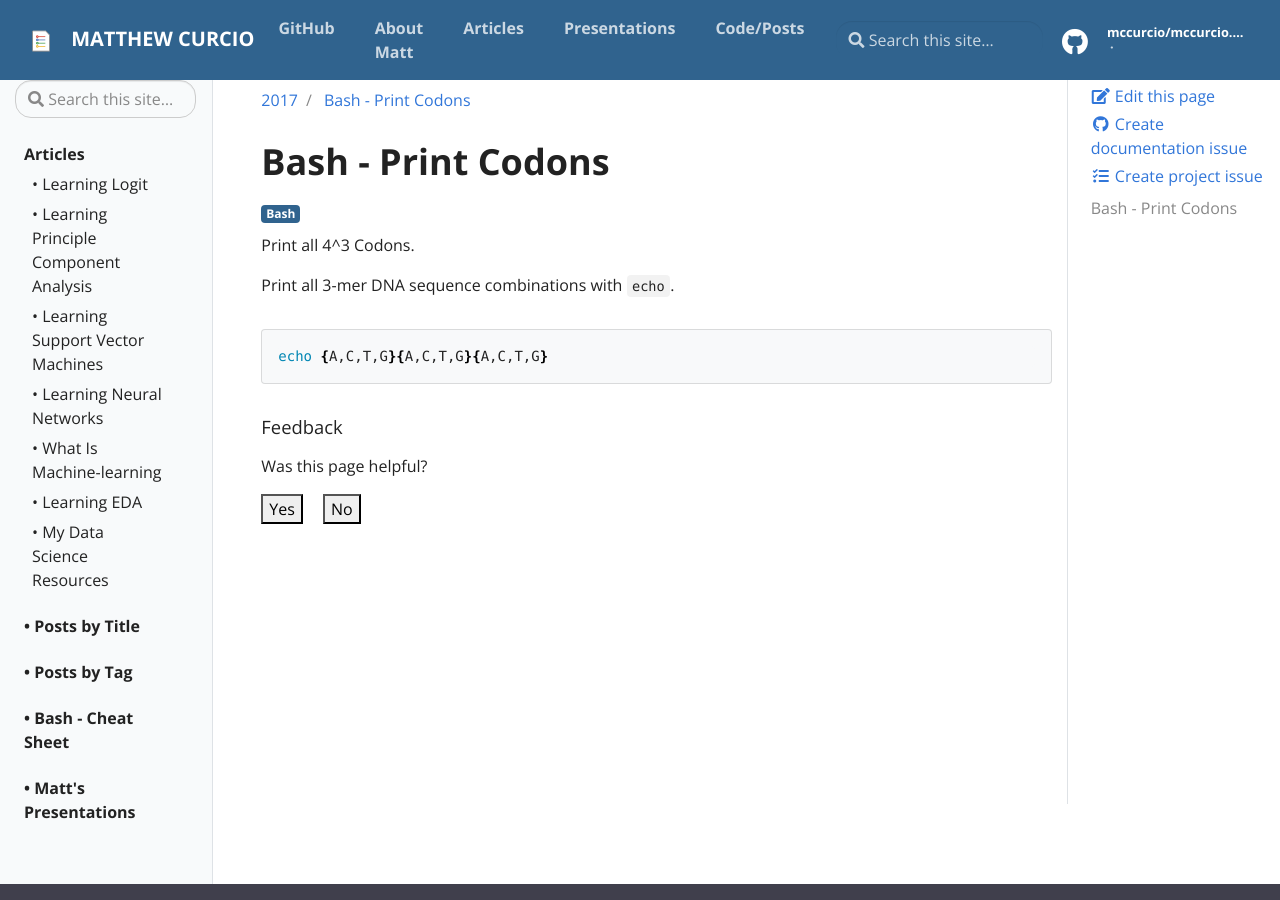
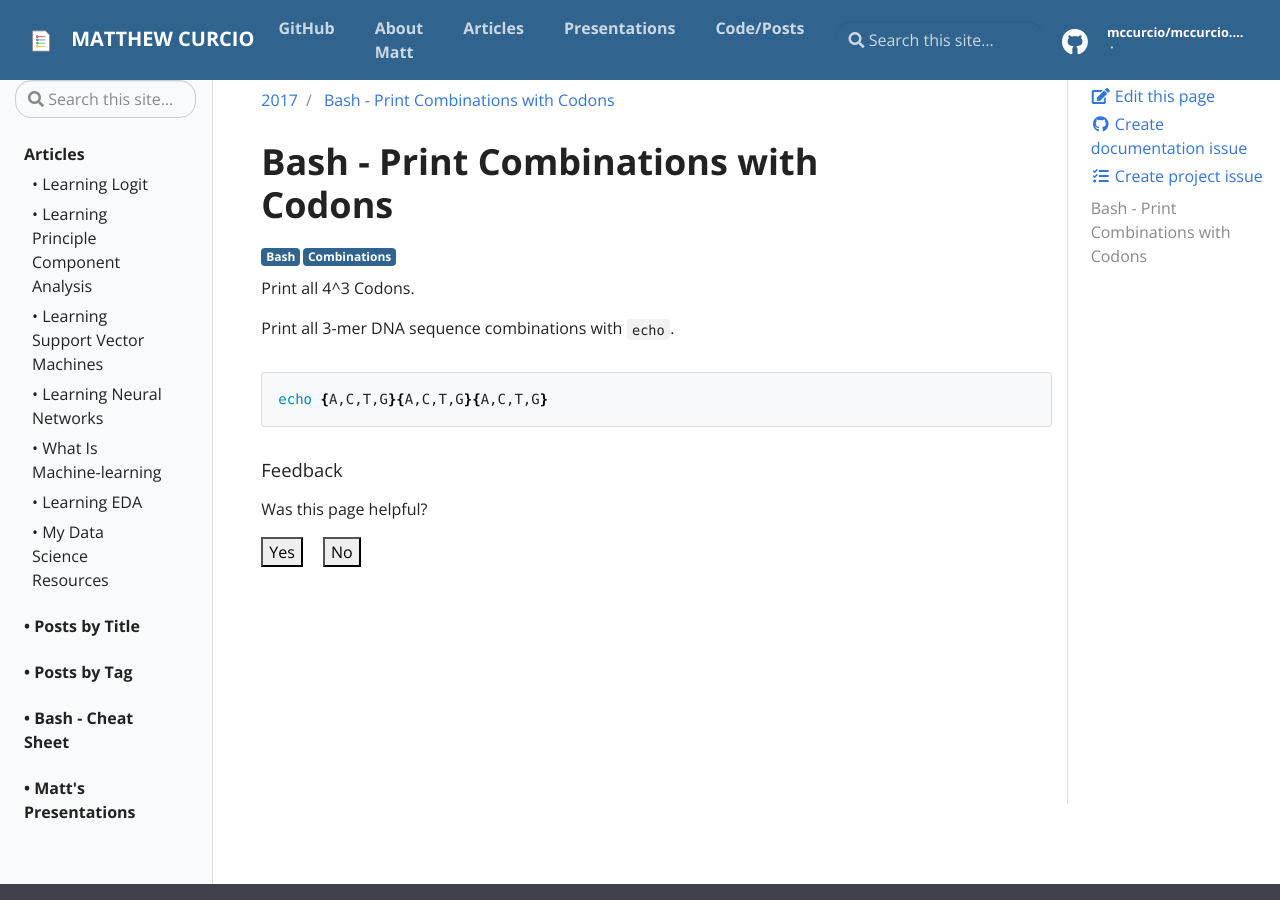
Before and after one commit to mccurcio/mccurcio.github.io, a Jekyll site: the page built from _posts/bash/2017-12-20-bash-dna.md, in a window 1280 px wide and 900 px high. Built offline with Jekyll 4.4.1, drawn with Linux system fonts in a browser that asks for light colours; our own code applies the rules of GitHub Pages for plain Markdown files.

Commit message:
Update 2017-12-20-bash-dna.md

```diff
--- a/_posts/bash/2017-12-20-bash-dna.md
+++ b/_posts/bash/2017-12-20-bash-dna.md
@@ -1,6 +1,6 @@
 ---
-title: "Bash - Print Codons"
-tags: Bash
+title: "Bash - Print Combinations with Codons"
+tags: Bash Combinations
 ---
 
 
```
